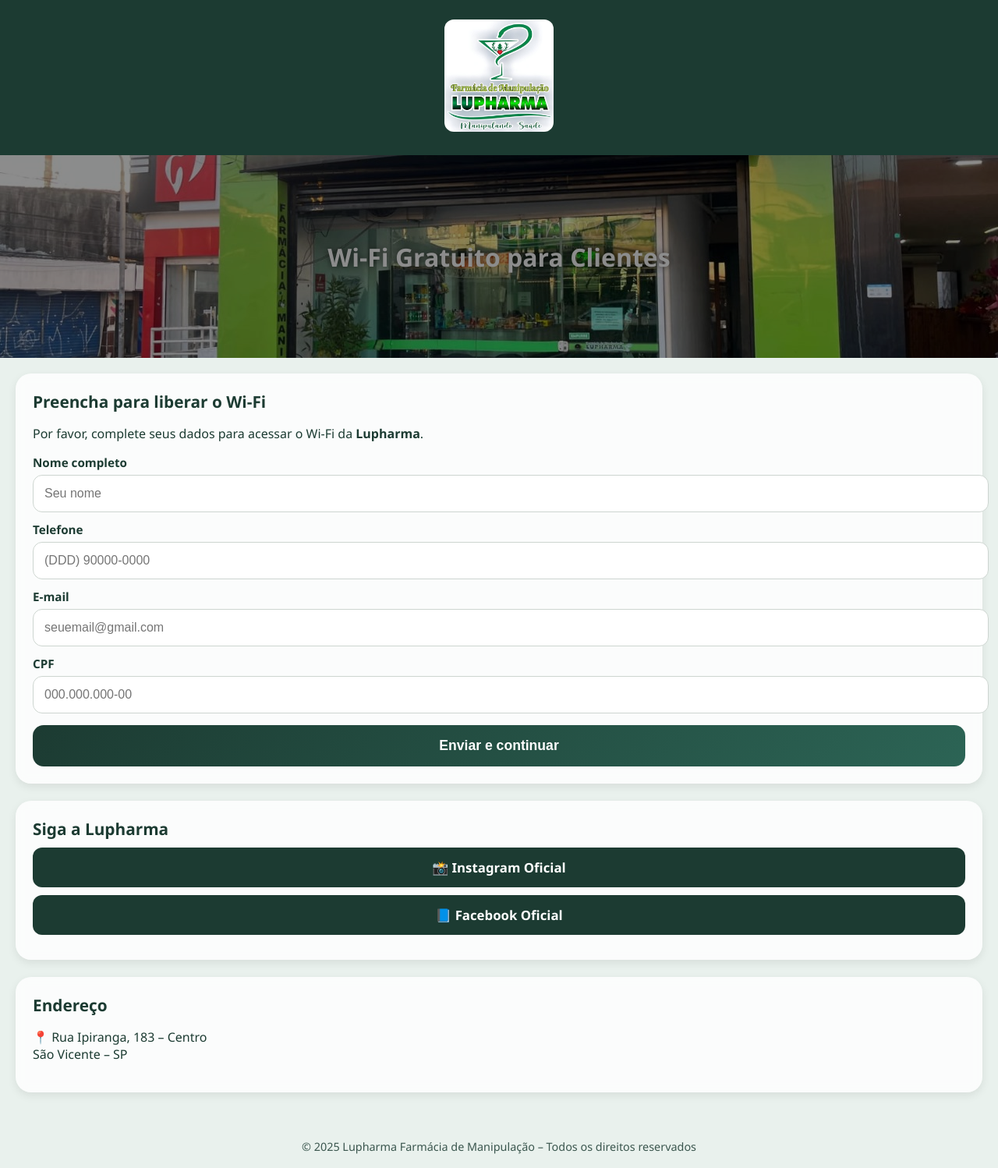
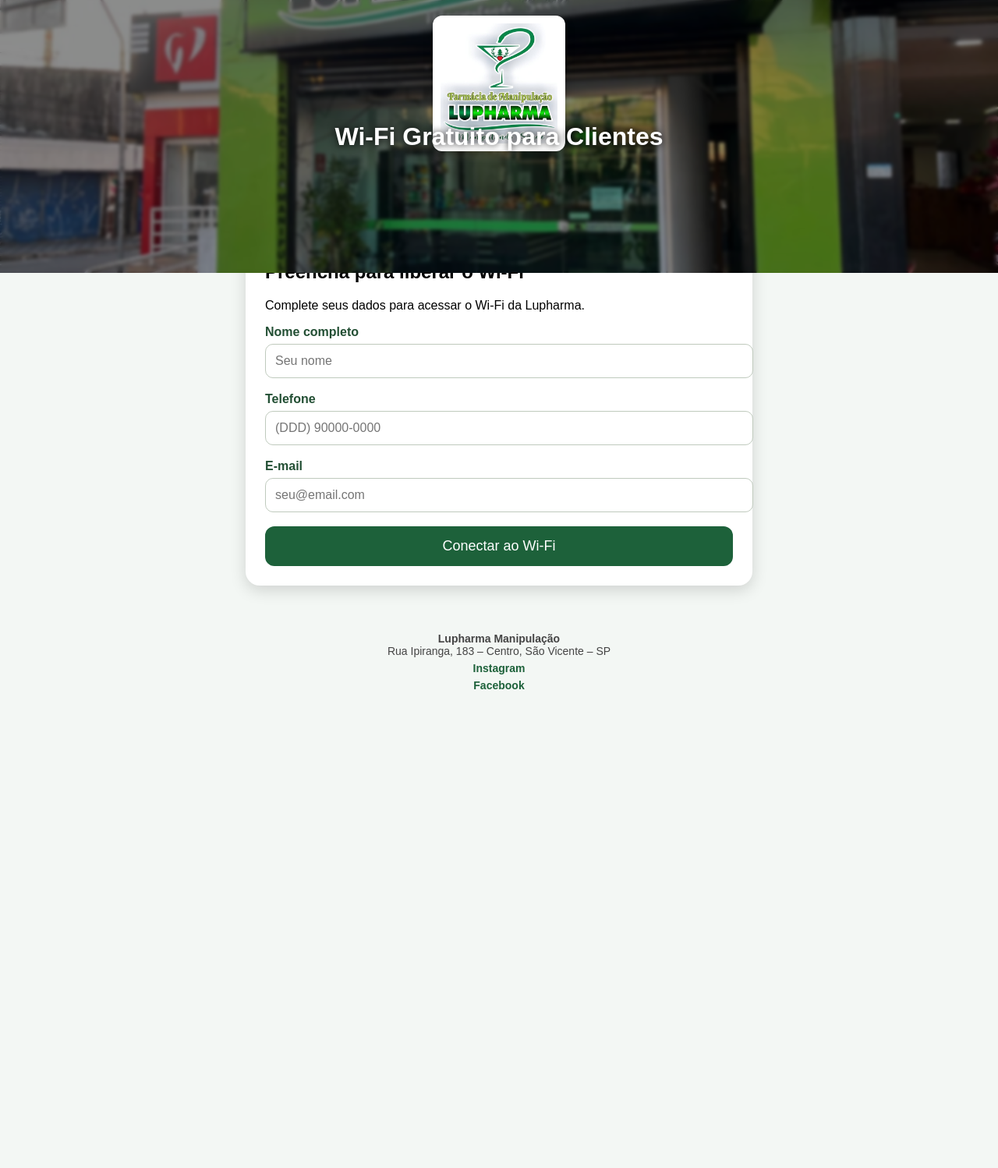
Before and after one commit to Lupharmanipulacao/lupharma-site, a plain HTML site: page index.html in a window 1280 px wide. Shown: the whole page at 78% size. After the commit the page ends 907 px from the top, so only its background shows below. Drawn offline with Linux system fonts and the light colour scheme.

Commit message:
Update index.html

```diff
--- a/index.html
+++ b/index.html
@@ -1,211 +1,157 @@
 <!DOCTYPE html>
-<html lang="pt-br">
+<html lang="pt-BR">
 <head>
 <meta charset="UTF-8">
-    <meta name="viewport" content="width=device-width, initial-scale=1">
+<meta name="viewport" content="width=device-width, initial-scale=1.0">
 <title>Lupharma | Wi-Fi Gratuito</title>
 
 <style>
-        /* =================== GERAL =================== */
     body {
         margin: 0;
-            background: #e9f1ed;
-            font-family: "Segoe UI", Arial, sans-serif;
-            color: #1c3b32;
+        font-family: Arial, sans-serif;
+        background: #f3f7f4;
     }
 
-        /* =================== HEADER =================== */
-        header {
-            background: #1c3b32;
-            padding: 25px 0;
-            text-align: center;
-            box-shadow: 0 2px 10px rgba(0,0,0,0.2);
-        }
-
-        header img {
-            width: 140px;
-            border-radius: 12px;
-        }
-
-        /* =================== CAPA =================== */
+    /* Topo com imagem da fachada */
     .hero {
-            background: url('fachada.jpg') center/cover no-repeat;
-            height: 260px;
         position: relative;
+        width: 100%;
+        height: 350px;
+        background: url("fachada.jpg") center/cover no-repeat;
         display: flex;
         justify-content: center;
         align-items: center;
     }
 
-        .hero::after {
+    /* Escurecimento elegante */
+    .hero::before {
         content: "";
         position: absolute;
         inset: 0;
         background: rgba(0, 0, 0, 0.45);
+        backdrop-filter: blur(2px);
     }
 
+    /* Logo no topo */
+    .logo-topo {
+        position: absolute;
+        top: 20px;
+        left: 50%;
+        transform: translateX(-50%);
+        width: 150px;
+        height: auto;
+        background: white;
+        padding: 10px;
+        border-radius: 12px;
+        box-shadow: 0 4px 12px rgba(0,0,0,0.3);
+    }
+
+    /* Texto sobre a fachada */
     .hero h1 {
         position: relative;
-            color: #fff;
-            font-size: 2rem;
+        color: #ffffff;
         text-align: center;
-            padding: 0 20px;
-            font-weight: 600;
-            text-shadow: 0 0 8px rgba(0,0,0,0.6);
+        font-size: 32px;
+        text-shadow: 0 0 10px rgba(0,0,0,0.9);
     }
 
-        /* =================== CAIXAS DE CONTEÚDO =================== */
-        .content {
-            padding: 20px;
-        }
-
-        .card {
-            background: #ffffffcc;
-            backdrop-filter: blur(7px);
-            padding: 22px;
-            border-radius: 20px;
-            box-shadow: 0 4px 12px rgba(0,0,0,0.08);
-            margin-bottom: 22px;
-            animation: fadeIn 0.4s ease forwards;
-        }
-
-        @keyframes fadeIn {
-            from { opacity: 0; transform: translateY(12px); }
-            to { opacity: 1; transform: translateY(0); }
-        }
-
-        .card h2 {
-            margin-top: 0;
-            margin-bottom: 10px;
-            font-size: 1.3rem;
-            color: #1c3b32;
-            font-weight: 700;
+    /* Caixa do formulário */
+    .form-container {
+        background: white;
+        width: 90%;
+        max-width: 600px;
+        margin: -60px auto 40px;
+        padding: 25px;
+        border-radius: 18px;
+        box-shadow: 0 6px 20px rgba(0,0,0,0.15);
     }
 
     label {
-            display: block;
-            margin-top: 12px;
-            font-weight: 600;
-            font-size: 0.95rem;
+        font-size: 16px;
+        font-weight: bold;
+        color: #234f34;
     }
 
     input {
         width: 100%;
-            padding: 14px;
+        padding: 12px;
         margin-top: 6px;
-            border: 1px solid #cdd5d0;
-            border-radius: 12px;
-            font-size: 1rem;
-            outline: none;
-            transition: all .2s ease;
+        margin-bottom: 18px;
+        border-radius: 10px;
+        border: 1px solid #bfcabd;
+        font-size: 16px;
     }
 
-        input:focus {
-            border-color: #1c3b32;
-            box-shadow: 0 0 5px rgba(28,59,50,0.3);
-        }
-
-        /* =================== BOTÃO =================== */
     button {
         width: 100%;
-            padding: 16px;
-            margin-top: 15px;
-            font-size: 1.1rem;
+        padding: 15px;
         border: none;
-            border-radius: 14px;
-            background: linear-gradient(135deg, #1c3b32, #2c6455);
+        font-size: 18px;
+        background: #1d613a;
         color: white;
-            font-weight: bold;
+        border-radius: 12px;
         cursor: pointer;
-            transition: 0.2s ease;
+        transition: 0.3s;
     }
 
     button:hover {
-            transform: scale(1.02);
-            background: linear-gradient(135deg, #245447, #1c3b32);
+        background: #174f30;
     }
 
-        /* =================== LINK DAS REDES =================== */
-        .social a {
-            display: block;
-            padding: 14px;
-            margin-bottom: 10px;
-            border-radius: 12px;
-            background: #1c3b32;
-            color: #fff;
+    .rodape {
         text-align: center;
-            text-decoration: none;
-            font-weight: bold;
-            font-size: 1.05rem;
-            transition: 0.2s ease;
+        padding: 20px;
+        color: #444;
+        font-size: 14px;
     }
 
-        .social a:hover {
-            background: #245447;
-            transform: scale(1.02);
+    .social a {
+        color: #1d613a;
+        font-weight: bold;
+        text-decoration: none;
+        display: block;
+        margin-top: 6px;
     }
+</style>
 
-        /* =================== FOOTER =================== */
-        footer {
-            text-align: center;
-            padding: 18px;
-            color: #1c3b32;
-            font-size: 0.9rem;
-            opacity: 0.85;
-        }
-
-    </style>
 </head>
-
 <body>
 
-<header>
-    <img src="logo.png" alt="Logo Lupharma">
-</header>
-
+<!-- topo com imagem -->
 <div class="hero">
+    <img class="logo-topo" src="logo.png" alt="Logo Lupharma">
     <h1>Wi-Fi Gratuito para Clientes</h1>
 </div>
 
-<div class="content">
+<!-- formulário -->
+<div class="form-container">
+    <h2>Preencha para liberar o Wi-Fi</h2>
+    <p>Complete seus dados para acessar o Wi-Fi da Lupharma.</p>
 
-    <div class="card">
-        <h2>Preencha para liberar o Wi-Fi</h2>
-        <p>Por favor, complete seus dados para acessar o Wi-Fi da <strong>Lupharma</strong>.</p>
-
+    <form>
         <label>Nome completo</label>
         <input type="text" placeholder="Seu nome">
 
         <label>Telefone</label>
-        <input type="text" placeholder="(DDD) 90000-0000">
+        <input type="tel" placeholder="(DDD) 90000-0000">
 
         <label>E-mail</label>
-        <input type="email" placeholder="seuemail@gmail.com">
+        <input type="email" placeholder="seu@email.com">
 
-        <label>CPF</label>
-        <input type="text" placeholder="000.000.000-00">
-
-        <button onclick="alert('Dados enviados! Agora siga nossas redes para liberar o Wi-Fi.');">
-            Enviar e continuar
-        </button>
+        <button>Conectar ao Wi-Fi</button>
+    </form>
 </div>
 
-    <div class="card social">
-        <h2>Siga a Lupharma</h2>
-        <a href="https://www.instagram.com/lupharma183?igsh=aXl2OG53dmtvOTFw" target="_blank">📸 Instagram Oficial</a>
-        <a href="https://www.facebook.com/share/1DJES4Ho99/" target="_blank">📘 Facebook Oficial</a>
+<!-- rodapé -->
+<div class="rodape">
+    <strong>Lupharma Manipulação</strong><br>
+    Rua Ipiranga, 183 – Centro, São Vicente – SP
+
+    <div class="social">
+        <a href="https://www.instagram.com/lupharma183" target="_blank">Instagram</a>
+        <a href="https://www.facebook.com/share/1DJES4Ho99/" target="_blank">Facebook</a>
     </div>
-
-    <div class="card">
-        <h2>Endereço</h2>
-        <p>📍 Rua Ipiranga, 183 – Centro<br>São Vicente – SP</p>
 </div>
-
-</div>
-
-<footer>
-    © 2025 Lupharma Farmácia de Manipulação – Todos os direitos reservados
-</footer>
 
 </body>
 </html>
```
Lines whose indentation alone changed are shown as unchanged.
